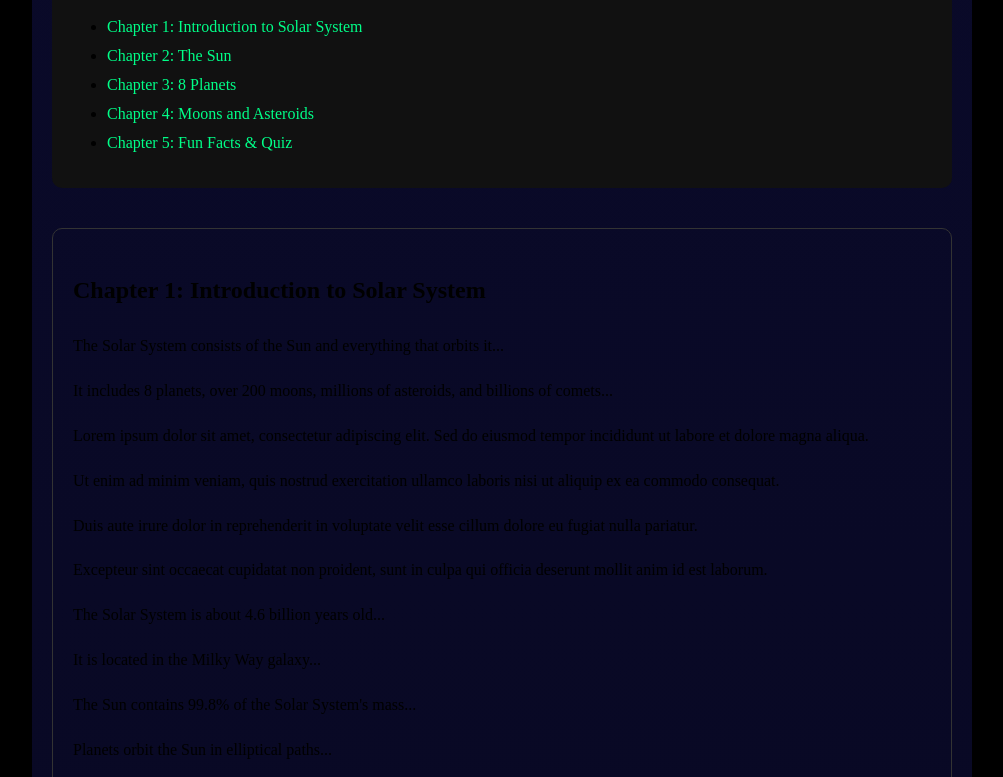
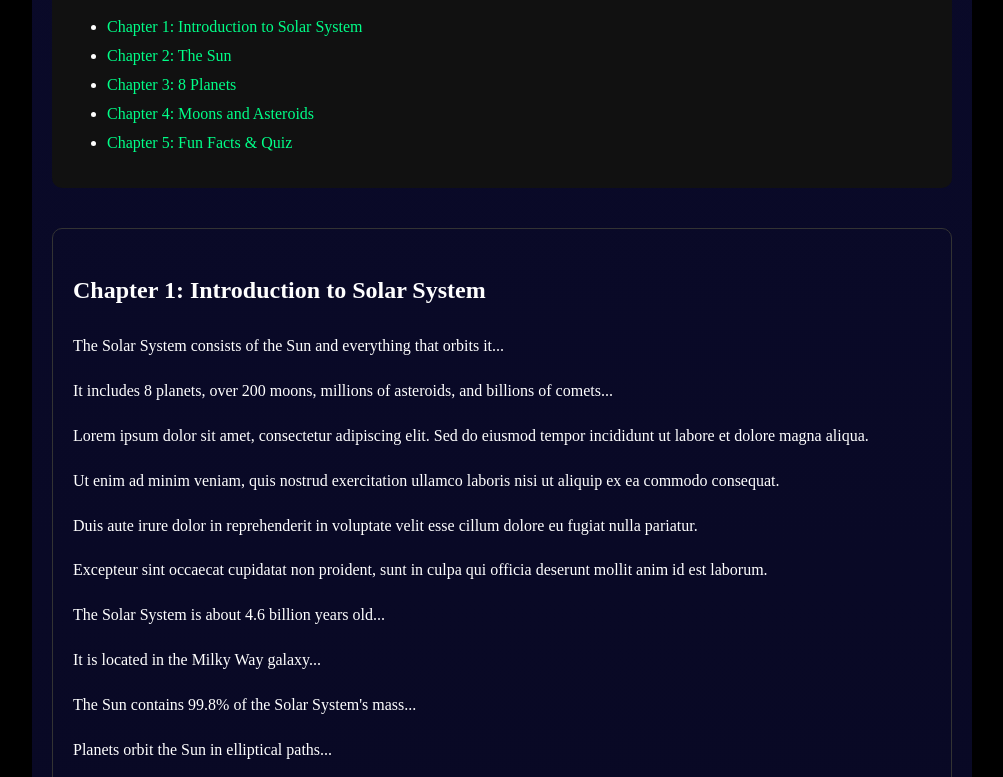
Before and after one commit to s82864481-bit-songtutor/solar-system, a plain HTML site: page index.html in a window 1280 px wide. Shown: the part 345-1122 px from the top of the page, without its empty margins (138-1141 px from the left). Drawn offline with Linux system fonts and the light colour scheme.

Commit message:
Update style.css

```diff
--- a/style.css
+++ b/style.css
@@ -18,3 +18,11 @@ nav a { color: #00ff88; text-decoration: none; }
 .planet-grid { display: list; listd-template-columns: 1fr 1fr; gap: 15px; }
 .planet-card { background: #1a1a3a; padding: 15px; border-radius: 8px; border: 1px solid #00aaff; }
 button { background: #00aaff; color: white; padding: 10px 20px; border: none; border-radius: 5px; cursor: pointer; }
+body {
+    color: white;  /* Ye line add kar do */
+    background-color: black; /* Background black hai na */
+}
+
+h1, h2, h3, p {
+    color: white !important; /* Zabardasti white kar dega */
+}
```
